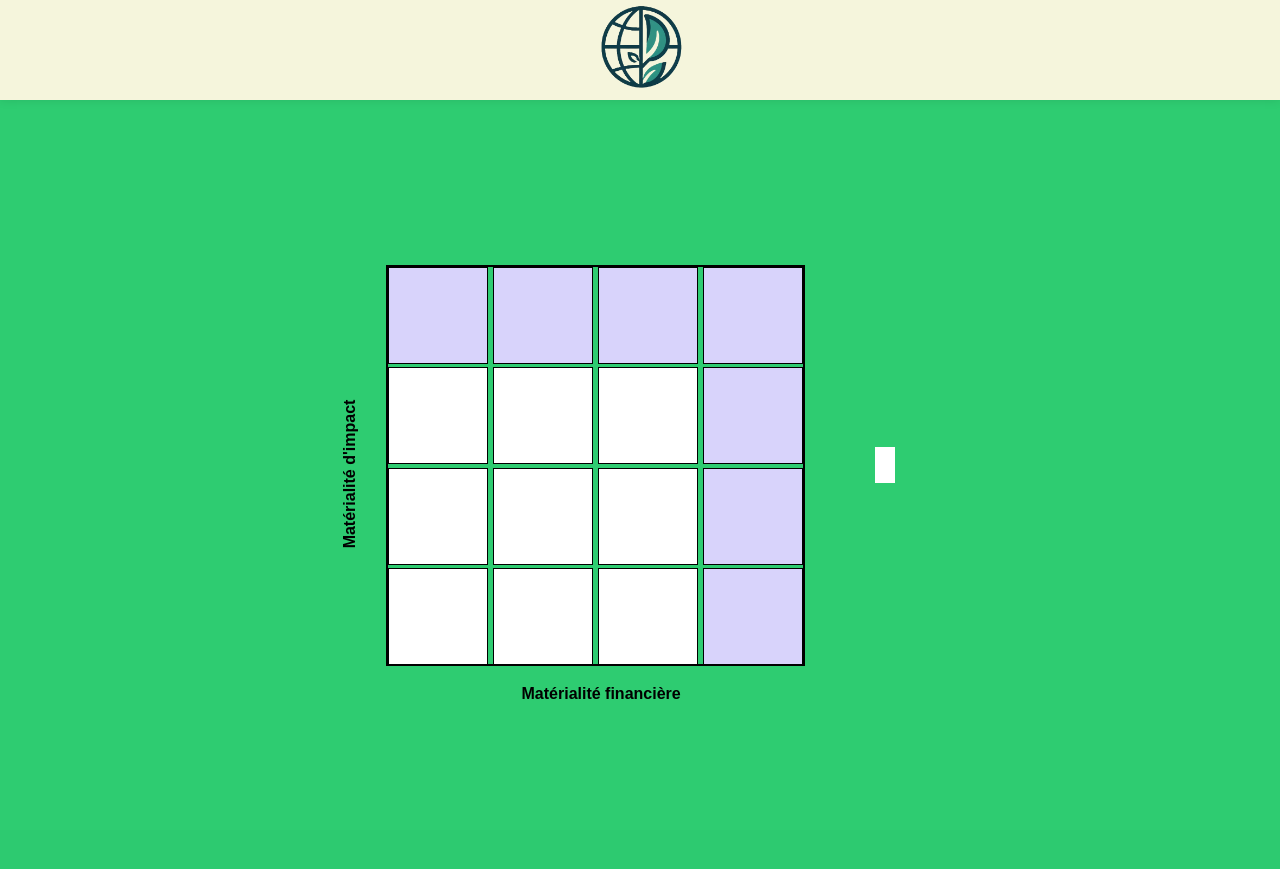
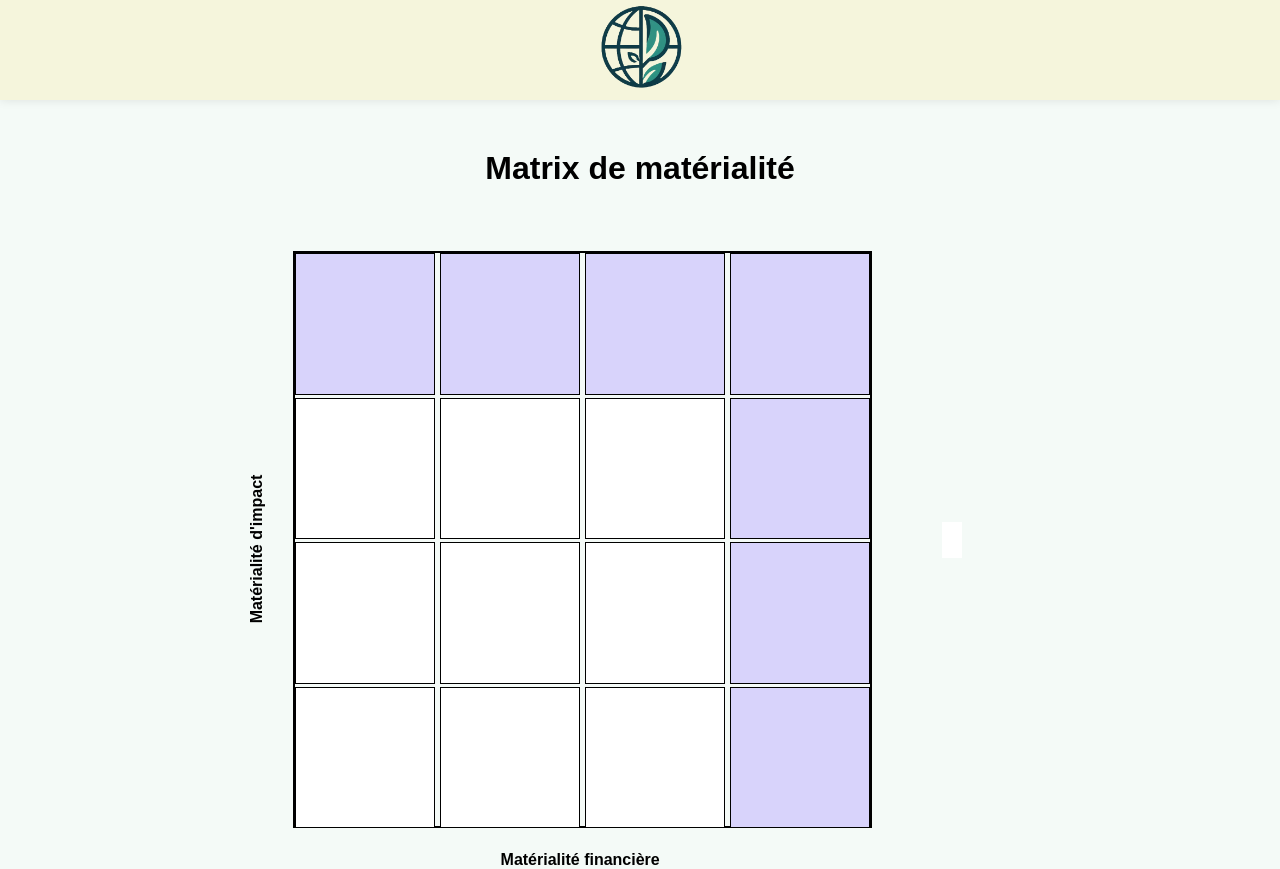
Before and after one commit to Nyftheart/WEBPHPESRS, a PHP site: page /matrice.php in a window 1280 px wide. Before the commit the page ends 699 px from the top, so only its background shows below. Run offline with PHP 8.4, Linux system fonts and the light colour scheme.

Commit message:
ajout debut style

```diff
--- a/Sept1.php
+++ b/Sept1.php
@@ -7,7 +7,7 @@
     <style>
         body {
             font-family: Arial, sans-serif;
-            background-color: #309168;
+            background-color: #e7f5ef70;
             margin: 0;
             padding: 0;
         }
--- a/matrice.php
+++ b/matrice.php
@@ -35,7 +35,7 @@
             font-family: Arial, sans-serif;
             margin: 0;
             padding: 0;
-            background-color: #2ecc71;
+            background-color: #e7f5ef70;
         }
 
         header {
@@ -61,12 +61,14 @@
             display: flex;
             justify-content: center;
             align-items: center;
-            height: calc(100vh - 70px);
+            margin-top: 5%;
         }
 
         .matrix-container {
             display: flex;
             align-items: center;
+            justify-content: end;
+            padding-right: 25px;
         }
 
         .matrix {
@@ -91,14 +93,14 @@
         }
 
         .x-axis {
-            top: 420px;
-            left: 29%;
+            top: 600px;
+            left: 33%;
         }
 
         .grid {
             display: grid;
-            grid-template-columns: repeat(4, 100px);
-            grid-template-rows: repeat(4, 95.5px);
+            grid-template-columns: repeat(4, 140px);
+            grid-template-rows: repeat(4, 139.5px);
             gap: 5px;
             border: 2px solid #000;
             position: relative;
@@ -110,7 +112,7 @@
             justify-content: center;
             align-items: center;
             position: relative;
-            height: 95px;
+            height: 100%;
             margin-bottom: 3px;
             overflow: hidden;
         }
@@ -134,6 +136,7 @@
         .item8::before { background-color: #1E90FF; }
 
         .legend {
+            max-width: 30%;
             padding: 10px;
             margin-left: 20px;
             background-color: white;
@@ -186,7 +189,12 @@
         <img src="./images/v312_47.png" alt="Logo" class="logo">
     </div>
 </header>
+<h1 style="margin: auto;
+    display: flex;
+    justify-content: center;
+    margin-top: 50px;">Matrix de matérialité </h1>
 <main>
+
     <div class="matrix-container">
         <div class="matrix">
             <div class="axis-label y-axis">Matérialité d'impact</div>
--- a/questionaireV2.php
+++ b/questionaireV2.php
@@ -30,7 +30,7 @@
     body {
         margin: 0;
         font-family: Arial, sans-serif;
-        background-color: #ffffff;
+        background-color: #e7f5ef70;
     }
 
     .container {
--- a/result.php
+++ b/result.php
@@ -9,7 +9,7 @@
         @import url(https://fonts.googleapis.com/css?family=Lato:400,700);
 
         body {
-            background: #F2F2F2;
+            background: #e7f5ef70;
             padding: 0;
             margin: 0;
             position: relative; /* Pour que la boîte des statistiques soit relative à la page */
```
Also changed, not shown: Tuile.php (+7 -2 lines).
